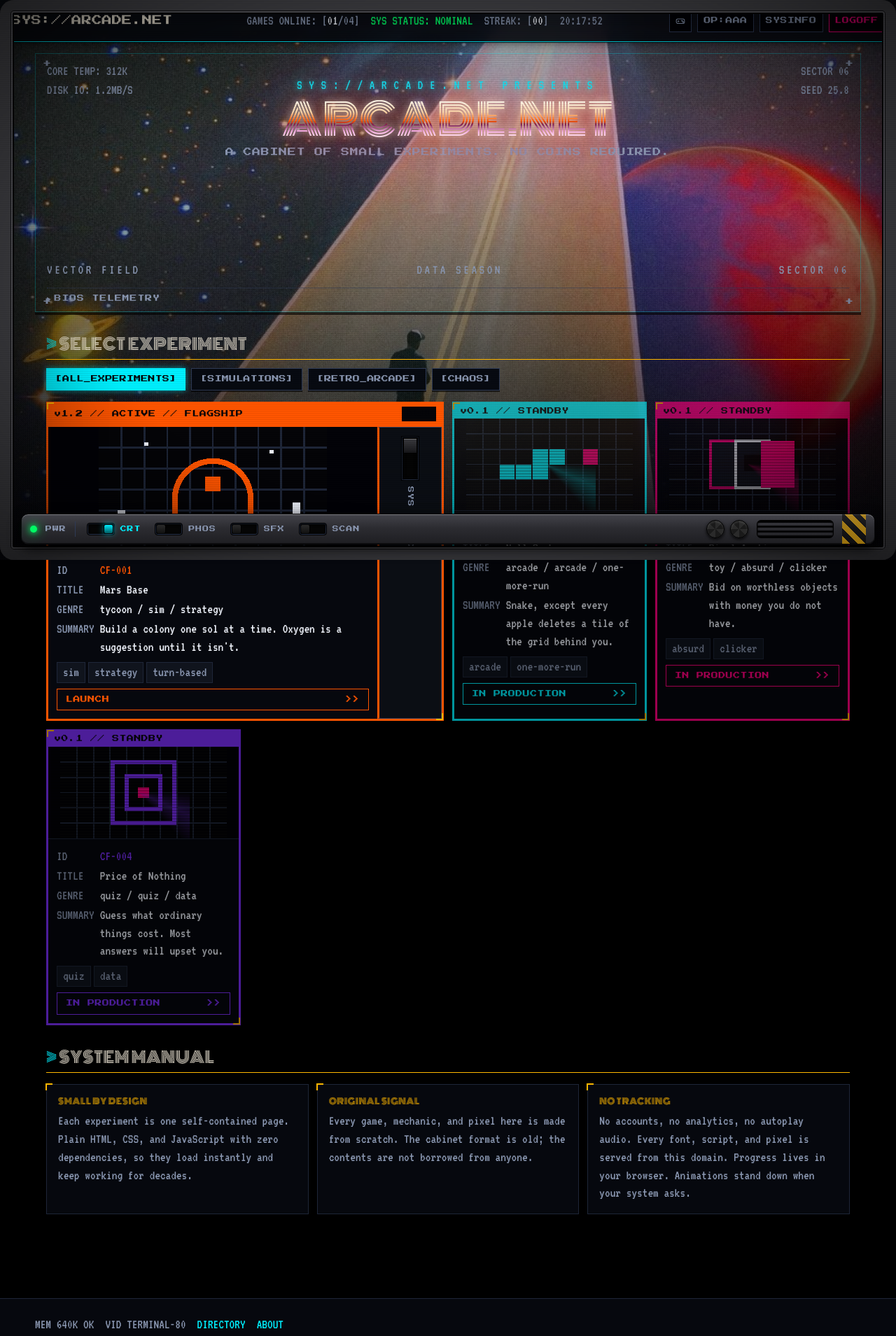
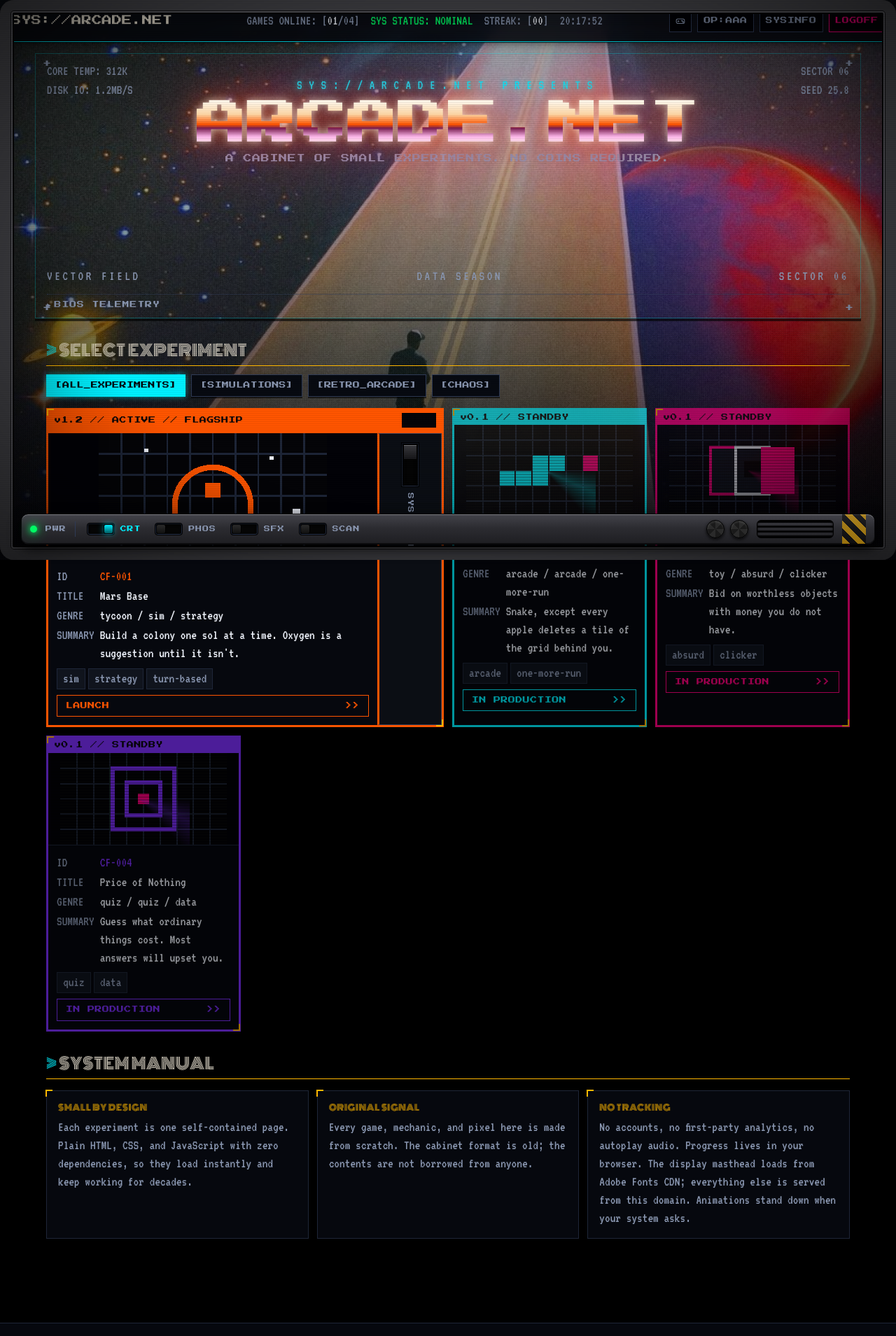
Before and after one commit to Nexace/timesink, a website with bundled scripts: page index.html in a window 1280 px wide. Shown: the top 1909 px of the page at 70% size. Built offline with nearby package versions, Linux system fonts and the light colour scheme; a web font is replaced by a local one.

Commit message:
Allotropic hero masthead via Adobe kit (index only) + privacy copy

```diff
--- a/home.css
+++ b/home.css
@@ -86,9 +86,9 @@
 }
 
 .boot__title {
-  font-family: var(--font-marquee);
-  font-size: clamp(2.2rem, 1.2rem + 4.6vw, 3.8rem);
-  font-weight: 400;
+  font-family: var(--font-hero);
+  font-size: clamp(2.6rem, 1.4rem + 5.5vw, 4.4rem);
+  font-weight: 700;
   line-height: 0.95;
   letter-spacing: 0.02em;
   background: var(--chrome);
--- a/index.html
+++ b/index.html
@@ -26,6 +26,8 @@
     <meta name="twitter:title" content="SYS://ARCADE.NET — insert coin" />
     <meta name="twitter:description" content="A cabinet of small, original browser experiments. Select one and play instantly." />
     <meta name="twitter:image" content="https://timesink.vercel.app/assets/og-home.png" />
+    <link rel="preconnect" href="https://use.typekit.net" crossorigin />
+    <link rel="stylesheet" href="https://use.typekit.net/iba0kyn.css" />
     <link rel="stylesheet" href="/shared/tokens.css" />
     <link rel="stylesheet" href="/shared/base.css" />
     <link rel="stylesheet" href="/home.css" />
@@ -93,9 +95,10 @@
           <article class="about__card">
             <h3>NO TRACKING</h3>
             <p>
-              No accounts, no analytics, no autoplay audio. Every font, script,
-              and pixel is served from this domain. Progress lives in your
-              browser. Animations stand down when your system asks.
+              No accounts, no first-party analytics, no autoplay audio.
+              Progress lives in your browser. The display masthead loads
+              from Adobe Fonts CDN; everything else is served from this
+              domain. Animations stand down when your system asks.
             </p>
           </article>
         </div>
--- a/shared/tokens.css
+++ b/shared/tokens.css
@@ -66,6 +66,7 @@
   --c-credits: #f5eddc;
   --c-pop: #ff007f;
 
+  --font-hero: allotropic, "Press Start 2P", sans-serif;
   --font-marquee: "Monoton", "Press Start 2P", sans-serif;
   --font-display: "Press Start 2P", ui-monospace, monospace;
   --font-body: "VT323", "Share Tech Mono", ui-monospace, monospace;
```
Also changed, not shown: README.md.
